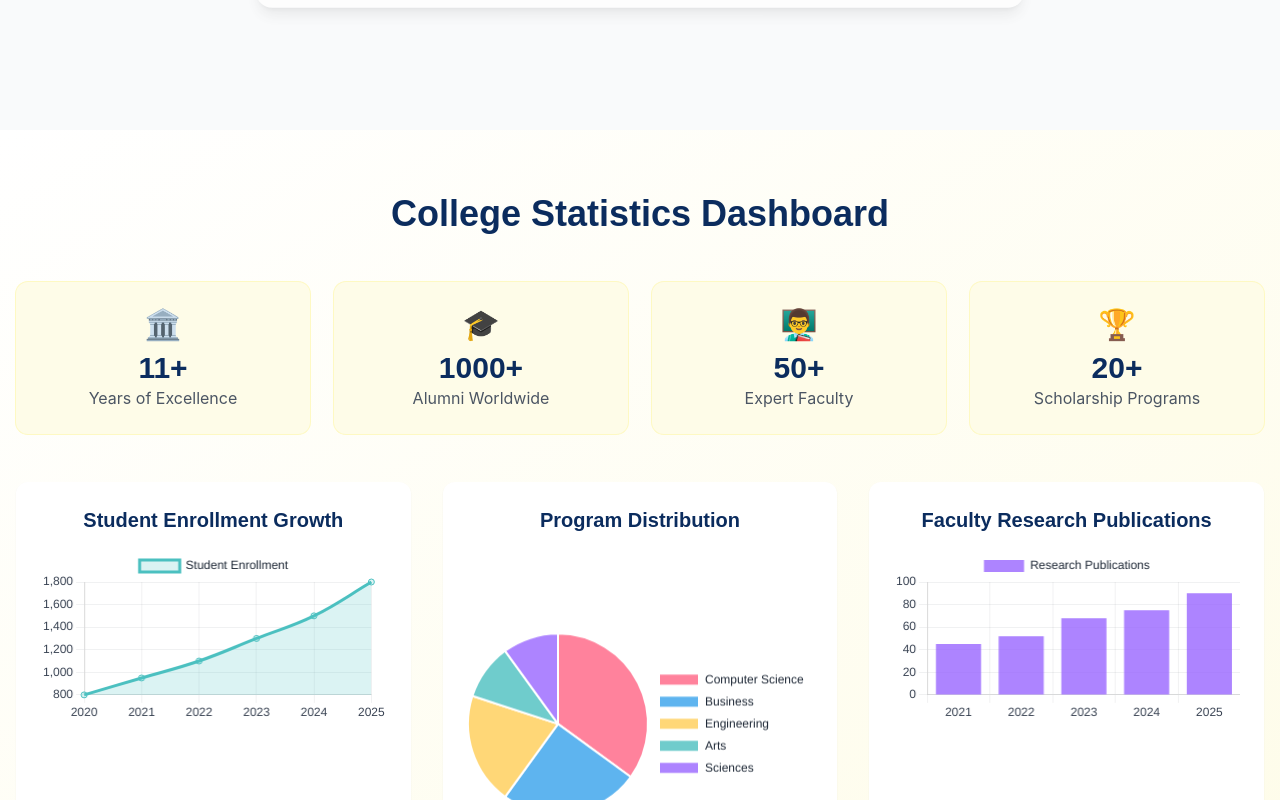
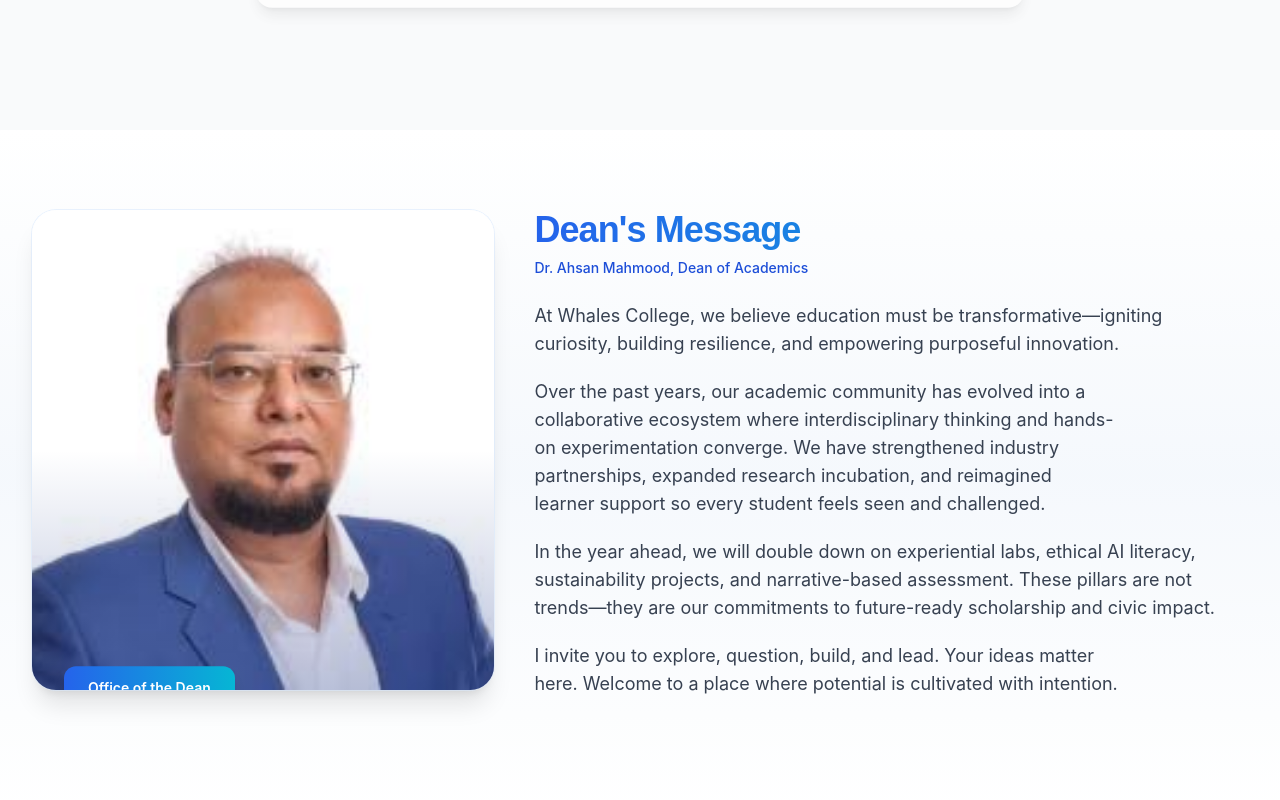
Before and after one commit to abdul-wahab608/Whalees-College, a React (Create React App) app: page / in a window 1280 px wide. Shown: the part 7840-8640 px from the top of the page. Built offline with nearby package versions, Linux system fonts and the light colour scheme.

Commit message:
added Dean's Section

```diff
--- /dev/null
+++ b/src/components/home/Dean.jsx
@@ -0,0 +1,75 @@
+import React from "react";
+import { motion } from "framer-motion";
+import dean from "../../data/dean";
+
+const Dean = () => {
+  return (
+    <section className="py-20 bg-gradient-to-b from-white via-blue-50/40 to-white">
+      <div className="max-w-7xl mx-auto px-4 sm:px-6 lg:px-8">
+        <div className="grid md:grid-cols-5 gap-10 items-start">
+          {/* Image column */}
+          <motion.div
+            initial={{ opacity: 0, x: -40 }}
+            whileInView={{ opacity: 1, x: 0 }}
+            viewport={{ once: true, amount: 0.4 }}
+            transition={{ duration: 0.7, ease: "easeOut" }}
+            className="md:col-span-2 relative"
+          >
+            <div className="relative rounded-3xl overflow-hidden shadow-xl ring-1 ring-blue-100/60">
+              <img
+                src={dean.image}
+                alt={`Portrait of ${dean.name}`}
+                className="w-full h-[480px] object-cover object-center"
+              />
+              {/* Decorative overlay gradient */}
+              <div className="absolute inset-0 bg-gradient-to-t from-blue-900/30 via-transparent to-transparent" />
+              {/* Floating badge */}
+              <motion.div
+                initial={{ y: 0 }}
+                animate={{ y: [-6, 6, -6] }}
+                transition={{ duration: 6, repeat: Infinity, ease: "easeInOut" }}
+                className="absolute -bottom-6 left-8"
+              >
+                <div className="px-6 py-3 rounded-xl bg-gradient-to-r from-blue-600 to-cyan-500 text-white shadow-lg text-sm font-semibold">
+                  Office of the Dean
+                </div>
+              </motion.div>
+            </div>
+          </motion.div>
+          {/* Text column */}
+          <motion.div
+            initial={{ opacity: 0, x: 40 }}
+            whileInView={{ opacity: 1, x: 0 }}
+            viewport={{ once: true, amount: 0.3 }}
+            transition={{ duration: 0.7, ease: "easeOut" }}
+            className="md:col-span-3 flex flex-col"
+          >
+            <div className="mb-6">
+              <h2 className="text-3xl md:text-4xl font-extrabold tracking-tight bg-gradient-to-r from-blue-600 to-cyan-500 bg-clip-text text-transparent">
+                Dean's Message
+              </h2>
+              <p className="mt-2 text-sm font-medium text-blue-700">{dean.name}, {dean.title}</p>
+            </div>
+            <motion.div
+              initial={{ opacity: 0 }}
+              whileInView={{ opacity: 1 }}
+              viewport={{ once: true, amount: 0.2 }}
+              transition={{ delay: 0.2, duration: 0.8 }}
+              className="text-gray-700 leading-relaxed text-base md:text-lg space-y-5"
+            >
+              {dean.message.split(/\n\n+/).map((para, idx) => (
+                <p key={idx} className="[text-wrap:balance]">
+                  {para}
+                </p>
+              ))}
+            </motion.div>
+            {/* Adaptive growth: padding below to avoid overlap with floating badge on small screens */}
+            <div className="mt-10" />
+          </motion.div>
+        </div>
+      </div>
+    </section>
+  );
+};
+
+export default Dean;
--- /dev/null
+++ b/src/data/dean.js
@@ -0,0 +1,16 @@
+// Dean information data. Replace image path with an actual dean portrait in public/assets/images
+const dean = {
+  name: "Dr. Ahsan Mahmood",
+  title: "Dean of Academics",
+  image: "/assets/images/gallery6.jpeg", // updated to gallery6 from images folder
+  message: `At Whales College, we believe education must be transformative—igniting curiosity, building resilience, and empowering purposeful innovation.
+
+Over the past years, our academic community has evolved into a collaborative ecosystem where interdisciplinary thinking and hands-on experimentation converge. We have strengthened industry partnerships, expanded research incubation, and reimagined learner support so every student feels seen and challenged.
+
+In the year ahead, we will double down on experiential labs, ethical AI literacy, sustainability projects, and narrative-based assessment. These pillars are not trends—they are our commitments to future-ready scholarship and civic impact.
+
+I invite you to explore, question, build, and lead. Your ideas matter here. Welcome to a place where potential is cultivated with intention.`,
+};
+
+export default dean;
+export { dean };
--- a/src/pages/HomePage.jsx
+++ b/src/pages/HomePage.jsx
@@ -11,6 +11,7 @@ import TopPerformers from "../components/home/TopPerformers";
 import Announcements from "../components/home/Announcements";
 import AlumniTestimonials from "../components/alumni/AlumniTestimonials";
 import StatsSection from "../components/home/StatsSection";
+import Dean from "../components/home/Dean";
 import Location from "../components/home/Location";
 import Footer from "../components/Footer";
 
@@ -72,6 +73,11 @@ const HomePage = () => {
         <AlumniTestimonials />
       </section>
 
+      {/* Dean Section (above stats) */}
+      <section id="dean">
+        <Dean />
+      </section>
+
       {/* Stats Section */}
       <section id="stats">
         <StatsSection />
```
